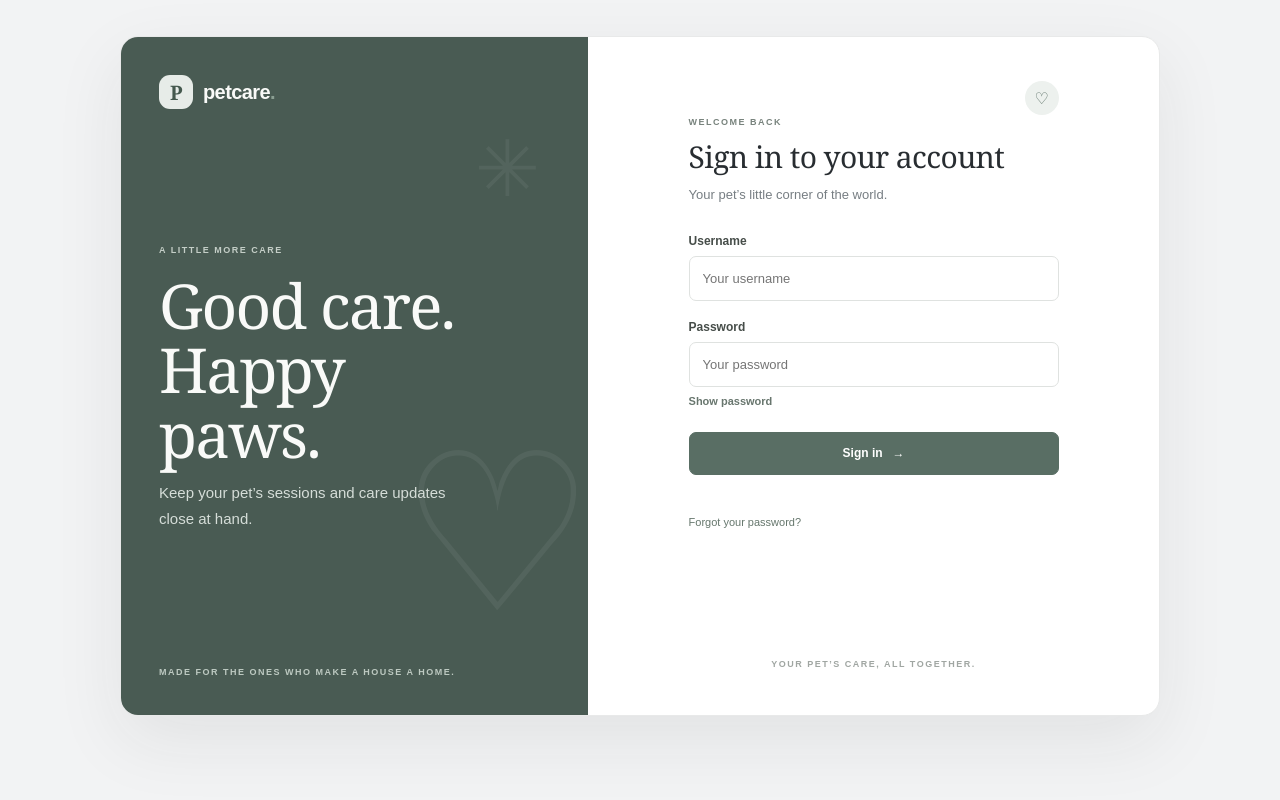
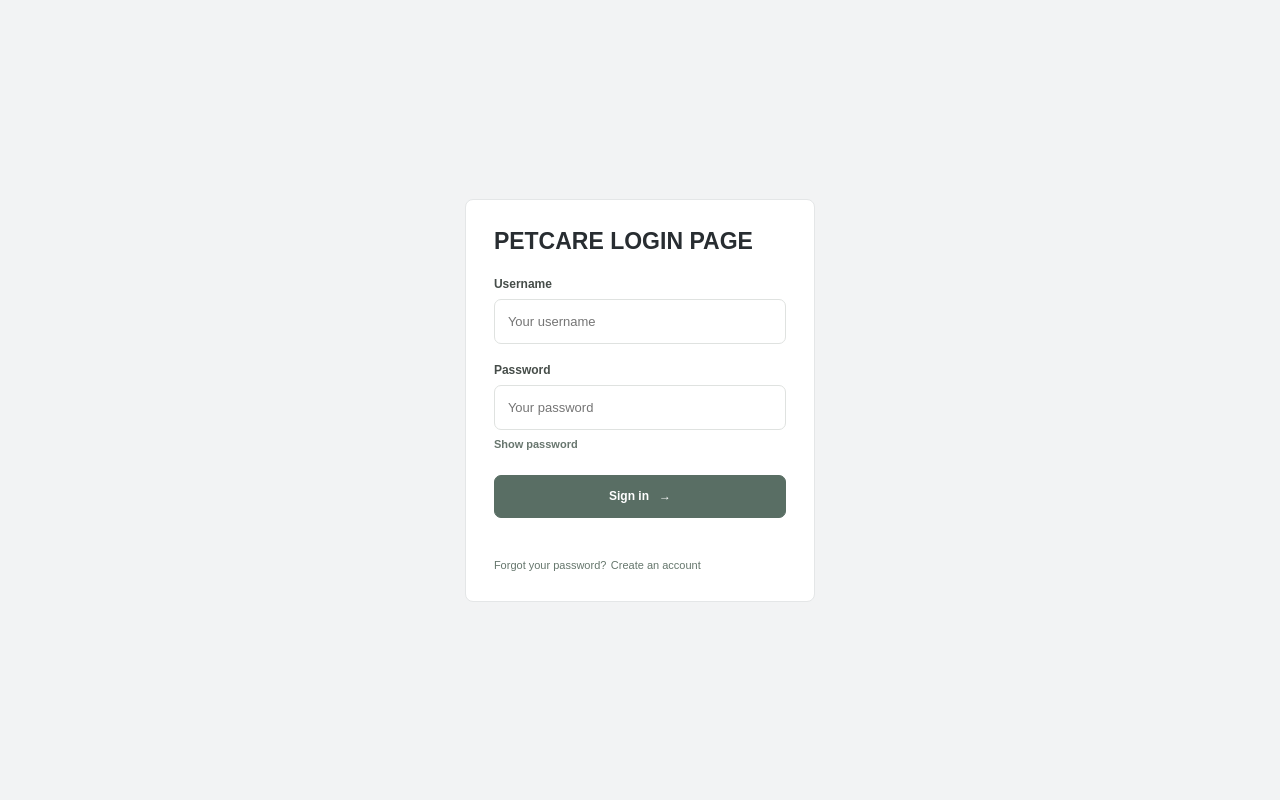
Before and after one commit to tlCedric/CNS_DES, a PHP site: page / in a window 1280 px wide. Run offline with PHP 8.4, Linux system fonts and the light colour scheme.

Commit message:
Update Petcare application
Co-authored-by: Copilot <223556219+Copilot@users.noreply.github.com>

```diff
--- a/app.js
+++ b/app.js
@@ -1,10 +1,23 @@
 function toggleForgotPass(showForgot) {
     const loginForm = document.getElementById('loginForm');
     const forgotForm = document.getElementById('forgotForm');
+    const registerForm = document.getElementById('registerForm');
     if (!loginForm || !forgotForm) return;
 
     loginForm.hidden = showForgot;
     forgotForm.hidden = !showForgot;
+    if (registerForm) registerForm.hidden = true;
+}
+
+function toggleRegister(showRegister) {
+    const loginForm = document.getElementById('loginForm');
+    const registerForm = document.getElementById('registerForm');
+    const forgotForm = document.getElementById('forgotForm');
+    if (!loginForm || !registerForm || !forgotForm) return;
+
+    loginForm.hidden = showRegister;
+    registerForm.hidden = !showRegister;
+    forgotForm.hidden = true;
 }
 
 function escapeHtml(value) {
@@ -50,6 +63,40 @@ if (loginForm) {
                 body: JSON.stringify({
                     username: document.getElementById('username').value,
                     password: document.getElementById('password').value
+                })
+            });
+            window.location.href = 'dashboard.html';
+        } catch (error) {
+            status.textContent = error.message;
+            status.classList.add('is-error');
+            submit.disabled = false;
+        }
+    });
+}
+
+const registerForm = document.getElementById('registerForm');
+if (registerForm) {
+    registerForm.addEventListener('submit', async (event) => {
+        event.preventDefault();
+        const submit = registerForm.querySelector('[type="submit"]');
+        const status = document.getElementById('registerMessage');
+        const password = document.getElementById('registerPassword').value;
+        const confirmPassword = document.getElementById('confirmPassword').value;
+        if (password !== confirmPassword) {
+            status.textContent = 'The passwords do not match.';
+            status.className = 'form-message is-error';
+            return;
+        }
+
+        submit.disabled = true;
+        status.textContent = 'Creating your account…';
+        status.className = 'form-message';
+        try {
+            await requestJson('/api/register', {
+                method: 'POST',
+                body: JSON.stringify({
+                    username: document.getElementById('registerUsername').value,
+                    password
                 })
             });
             window.location.href = 'dashboard.html';
@@ -181,7 +228,7 @@ if (dashboard) {
                     <span class="pet-details"><strong>${escapeHtml(pet.Pet_Name)}</strong><small>${escapeHtml(pet.Pet_Type)} · Pet #${escapeHtml(pet.Pet_Id)}</small></span>
                     <span class="pet-heart" aria-hidden="true">♡</span>
                 </article>`).join('')
-            : '<p class="empty-state">No pets are linked to your account yet.</p>';
+            : '<p class="empty-state">No pets are linked to this account yet. Ask an administrator to assign a pet before booking.</p>';
 
         document.getElementById('sessionList').innerHTML = sessions.length
             ? sessions.slice(0, 5).map((session) => `
--- a/index.html
+++ b/index.html
@@ -9,28 +9,10 @@
 </head>
 <body class="login-page">
     <main class="login-layout">
-        <section class="login-story" aria-label="Petcare">
-            <a class="login-brand" href="index.html">
-                <span class="brand-icon" aria-hidden="true">P</span>
-                <span>petcare<span class="brand-period">.</span></span>
-            </a>
-            <div class="story-copy">
-                <p class="eyebrow">A LITTLE MORE CARE</p>
-                <h1>Good care.<br>Happy paws.</h1>
-                <p>Keep your pet’s sessions and care updates close at hand.</p>
-            </div>
-            <p class="story-note">MADE FOR THE ONES WHO MAKE A HOUSE A HOME.</p>
-            <span class="story-decoration decoration-one" aria-hidden="true">♡</span>
-            <span class="story-decoration decoration-two" aria-hidden="true">✳</span>
-        </section>
-
         <section class="login-side">
             <div class="login-card">
-                <span class="login-card-mark" aria-hidden="true">♡</span>
                 <form id="loginForm">
-                    <p class="eyebrow">WELCOME BACK</p>
-                    <h2>Sign in to your account</h2>
-                    <p class="login-description">Your pet’s little corner of the world.</p>
+                    <h1 class="login-title">PETCARE LOGIN PAGE</h1>
                     <div class="form-group">
                         <label for="username">Username</label>
                         <input type="text" id="username" name="username" autocomplete="username" required placeholder="Your username">
@@ -43,6 +25,28 @@
                     <button class="primary-button login-submit" type="submit">Sign in <span aria-hidden="true">→</span></button>
                     <p class="form-message" id="loginMessage" aria-live="polite"></p>
                     <button type="button" class="link-btn" onclick="toggleForgotPass(true)">Forgot your password?</button>
+                    <button type="button" class="link-btn" onclick="toggleRegister(true)">Create an account</button>
+                </form>
+
+                <form id="registerForm" hidden>
+                    <p class="eyebrow">GET STARTED</p>
+                    <h2>Create your account</h2>
+                    <p class="login-description">Sign up to keep your pet’s care in one place.</p>
+                    <div class="form-group">
+                        <label for="registerUsername">Username</label>
+                        <input type="text" id="registerUsername" name="username" autocomplete="username" required minlength="3" maxlength="50" pattern="[A-Za-z0-9_.\-]+" placeholder="Choose a username">
+                    </div>
+                    <div class="form-group">
+                        <label for="registerPassword">Password</label>
+                        <input type="password" id="registerPassword" name="password" autocomplete="new-password" required minlength="8" maxlength="128" placeholder="At least 8 characters">
+                    </div>
+                    <div class="form-group">
+                        <label for="confirmPassword">Confirm password</label>
+                        <input type="password" id="confirmPassword" name="confirmPassword" autocomplete="new-password" required minlength="8" maxlength="128" placeholder="Enter your password again">
+                    </div>
+                    <button class="primary-button login-submit" type="submit">Create account <span aria-hidden="true">→</span></button>
+                    <p class="form-message" id="registerMessage" aria-live="polite"></p>
+                    <button type="button" class="link-btn" onclick="toggleRegister(false)">Back to sign in</button>
                 </form>
 
                 <form id="forgotForm" hidden>
@@ -53,7 +57,6 @@
                     <p class="form-message" id="resetMessage" aria-live="polite"></p>
                 </form>
             </div>
-            <p class="login-footnote">YOUR PET’S CARE, ALL TOGETHER.</p>
         </section>
     </main>
     <script src="app.js"></script>
--- a/package.json
+++ b/package.json
@@ -7,6 +7,7 @@
   },
   "dependencies": {
     "cors": "^2.8.5",
+    "dotenv": "^18.0.8",
     "express": "^4.21.2",
     "mysql2": "^3.14.0"
   }
--- a/styles.css
+++ b/styles.css
@@ -715,150 +700,30 @@ button:hover {
 }
 
 .login-page {
-    display: block;
+    display: grid;
     min-height: 100vh;
-    padding: 36px;
+    padding: 24px;
     color: var(--ink);
     background: var(--canvas);
     font-family: Arial, sans-serif;
+    place-items: center;
 }
 
 .login-layout {
-    width: min(1040px, 100%);
-    min-height: min(680px, calc(100vh - 72px));
-    margin: 0 auto;
-    display: grid;
-    grid-template-columns: 0.9fr 1.1fr;
-    overflow: hidden;
-    background: var(--paper);
-    border: 1px solid #e8e9e9;
-    border-radius: 18px;
-    box-shadow: 0 24px 70px rgb(35 43 39 / 8%);
-}
-
-.login-story {
-    position: relative;
-    min-height: 590px;
-    padding: 38px;
-    display: flex;
-    flex-direction: column;
-    justify-content: space-between;
-    overflow: hidden;
-    color: #f9faf8;
-    background: #495b53;
-}
-
-.login-brand,
-.sidebar-brand,
-.mobile-brand {
-    display: inline-flex;
-    align-items: center;
-    gap: 10px;
-    color: inherit;
-    font-size: 20px;
-    font-weight: 700;
-    letter-spacing: -0.6px;
-    text-decoration: none;
-}
-
-.brand-icon {
-    width: 34px;
-    height: 34px;
-    display: grid;
-    place-items: center;
-    color: #45594e;
-    background: #e7ece8;
-    border-radius: 11px;
-    font-family: Georgia, serif;
-    font-size: 20px;
-    font-weight: 700;
-}
-
-.brand-period {
-    color: #8b9f93;
-}
-
-.story-copy {
-    position: relative;
-    z-index: 1;
-    max-width: 360px;
-    margin: auto 0;
-}
-
-.login-story .eyebrow {
-    color: #c4cec7;
-}
-
-.story-copy h1 {
-    margin: 18px 0 14px;
-    font-family: Georgia, serif;
-    font-size: clamp(42px, 5vw, 62px);
-    font-weight: 400;
-    letter-spacing: -1.8px;
-    line-height: 1.04;
-}
-
-.story-copy > p:last-child {
-    max-width: 290px;
-    color: #d5ddd8;
-    font-size: 15px;
-    line-height: 1.7;
-}
-
-.story-note,
-.login-footnote {
-    color: #bdc9c1;
-    font-size: 9px;
-    font-weight: 700;
-    letter-spacing: 1.5px;
-}
-
-.story-decoration {
-    position: absolute;
-    color: rgb(255 255 255 / 6%);
-    font-family: Georgia, serif;
-    line-height: 1;
-    pointer-events: none;
-}
-
-.decoration-one {
-    right: -8px;
-    bottom: 80px;
-    font-size: 220px;
-}
-
-.decoration-two {
-    top: 90px;
-    right: 48px;
-    font-size: 78px;
+    width: min(420px, 100%);
 }
 
 .login-side {
     min-width: 0;
-    padding: 46px;
-    display: flex;
-    flex-direction: column;
-    justify-content: center;
-    align-items: center;
+    padding: 0;
 }
 
 .login-card {
-    position: relative;
-    width: min(100%, 370px);
-    padding-top: 34px;
-}
-
-.login-card-mark {
-    position: absolute;
-    top: -2px;
-    right: 0;
-    width: 34px;
-    height: 34px;
-    display: grid;
-    place-items: center;
-    color: var(--accent);
-    background: var(--accent-soft);
-    border-radius: 50%;
+    width: 100%;
+    padding: 28px;
+    background: var(--paper);
+    border: 1px solid var(--line);
+    border-radius: 8px;
 }
 
 .eyebrow {
@@ -869,13 +734,13 @@ button:hover {
     letter-spacing: 1.5px;
 }
 
+.login-title,
 .login-card h2 {
-    margin: 0 0 8px;
+    margin: 0 0 22px;
     color: var(--ink);
-    font-family: Georgia, serif;
-    font-size: 30px;
-    font-weight: 400;
-    letter-spacing: -0.6px;
+    font-family: Arial, sans-serif;
+    font-size: 23px;
+    font-weight: 700;
     text-align: left;
 }
 
@@ -996,12 +861,6 @@ button:hover {
     color: #456c52;
 }
 
-.login-footnote {
-    margin-top: auto;
-    padding-top: 35px;
-    color: #a0a6a2;
-}
-
 .login-card [hidden],
 .dashboard-page [hidden] {
     display: none !important;
```
Also changed, not shown: other parts of styles.css (+1 -104 lines), Pet_DES_SQL.sql (+7 -5 lines), dashboard.html (+54 -58 lines), server.js (+111 -4 lines), package-lock.json.
